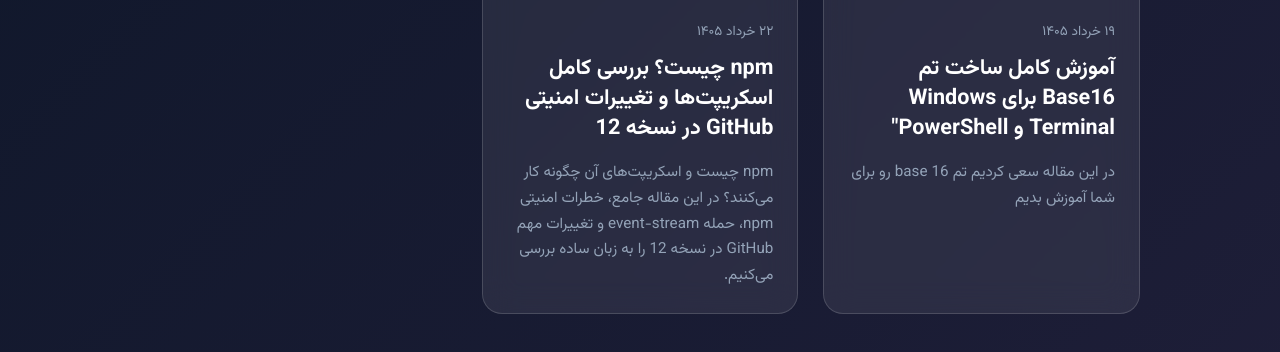
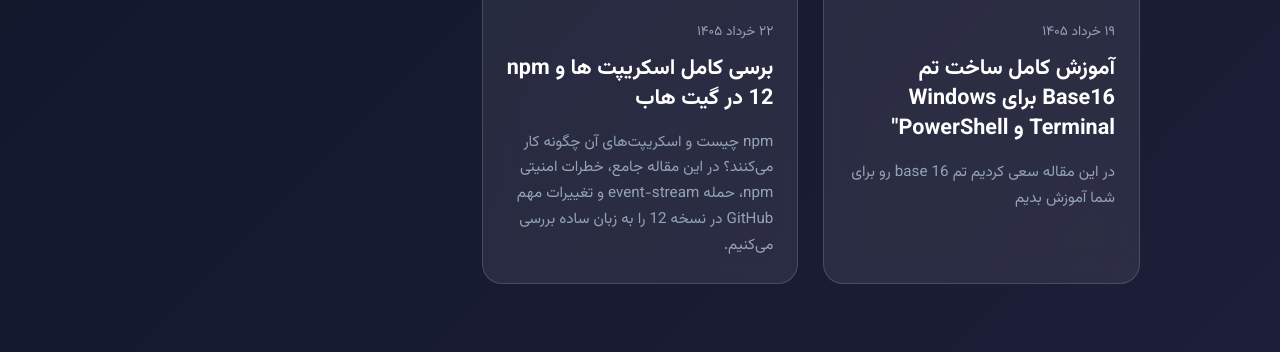
Before and after one commit to tech2049/tech2049.github.io, an Astro site: page / in a window 1280 px wide. Shown: the part 372-724 px from the top of the page. Built offline with nearby package versions, Linux system fonts and the light colour scheme; Astro itself is replaced by a stand-in of ours.

Commit message:
Update github and npm12.md

```diff
--- a/src/content/blog/github and npm12.md
+++ b/src/content/blog/github and npm12.md
@@ -1,5 +1,5 @@
 ---
-title: "npm چیست؟ بررسی کامل اسکریپت‌ها و تغییرات امنیتی GitHub در نسخه 12"
+title: "برسی کامل اسکریپت ها و npm 12 در گیت هاب"
 description: "npm چیست و اسکریپت‌های آن چگونه کار می‌کنند؟ در این مقاله جامع، خطرات امنیتی npm، حمله event-stream و تغییرات مهم GitHub در نسخه 12 را به زبان ساده بررسی می‌کنیم."
 cover: "/images/github and npm12.png"
 date: "2026-06-12"
```
